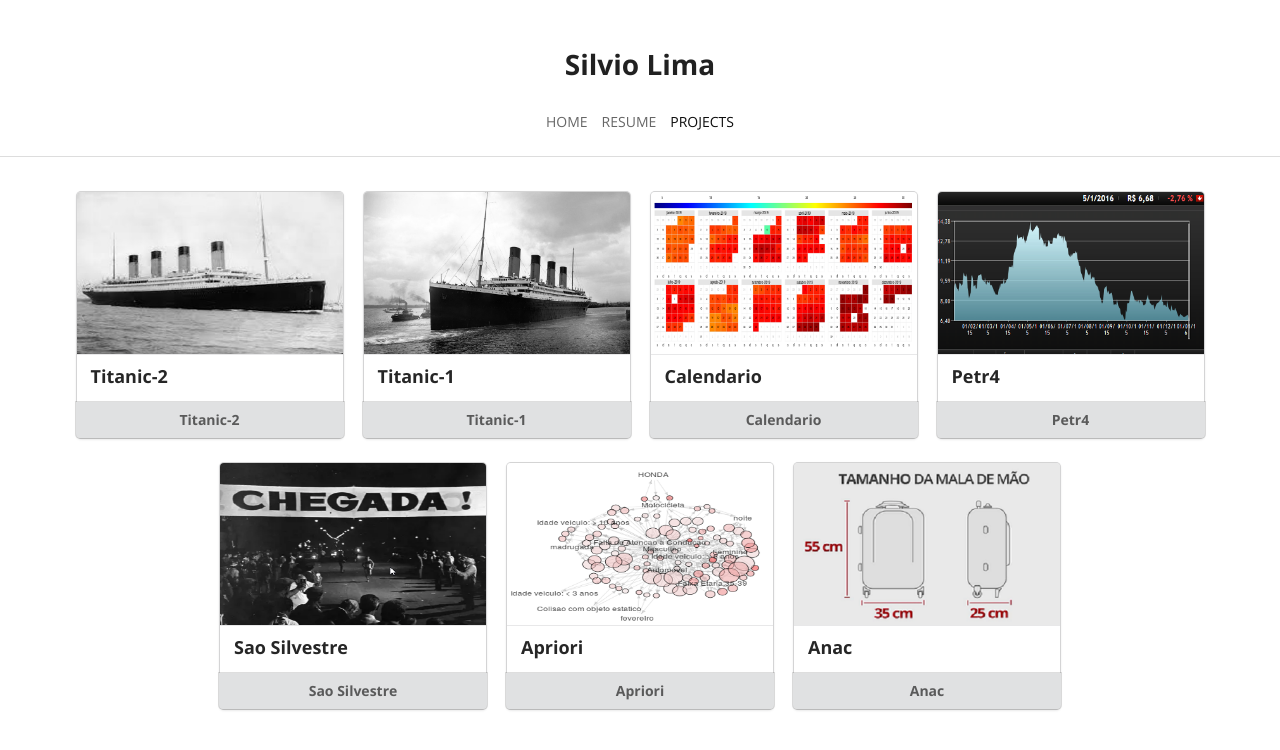
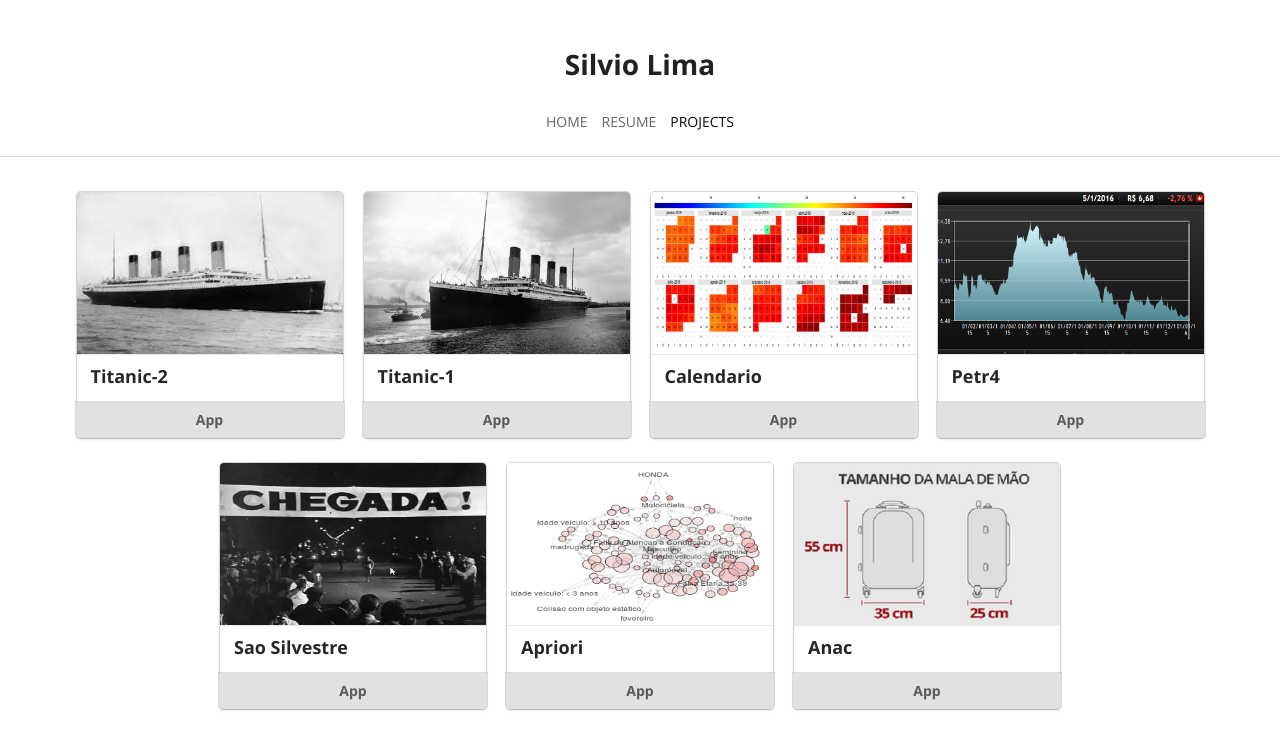
Before and after one commit to silviolima07/silviolima07_bkp.github.io, a Jekyll site: the page built from projects/index.html, in a window 1280 px wide. Shown: the top 750 px of the page. Built offline with Jekyll 4.4.1, drawn with Linux system fonts in a browser that asks for light colours.

Commit message:
7 novos projetos

```diff
--- a/_includes/project-card.html
+++ b/_includes/project-card.html
@@ -26,7 +26,7 @@
   </div> -->
     {% if page.projecturl %}
       <!--<a class="ui bottom attached button" href="{{ page.projecturl }}">{{ include.page.title }}</a>-->
-      <a class="ui bottom attached button" href="{{ page.projecturl }}">{{ include.page.title }}</a>
+      <a class="ui bottom attached button" href="{{ page.projecturl }}"><strong>App</strong></a>
     {% else %}
       <a class="ui bottom attached button" href="{{ site.baseurl}}{{ include.page.url }}"><strong>App</strong></a>
     {% endif %}
```
